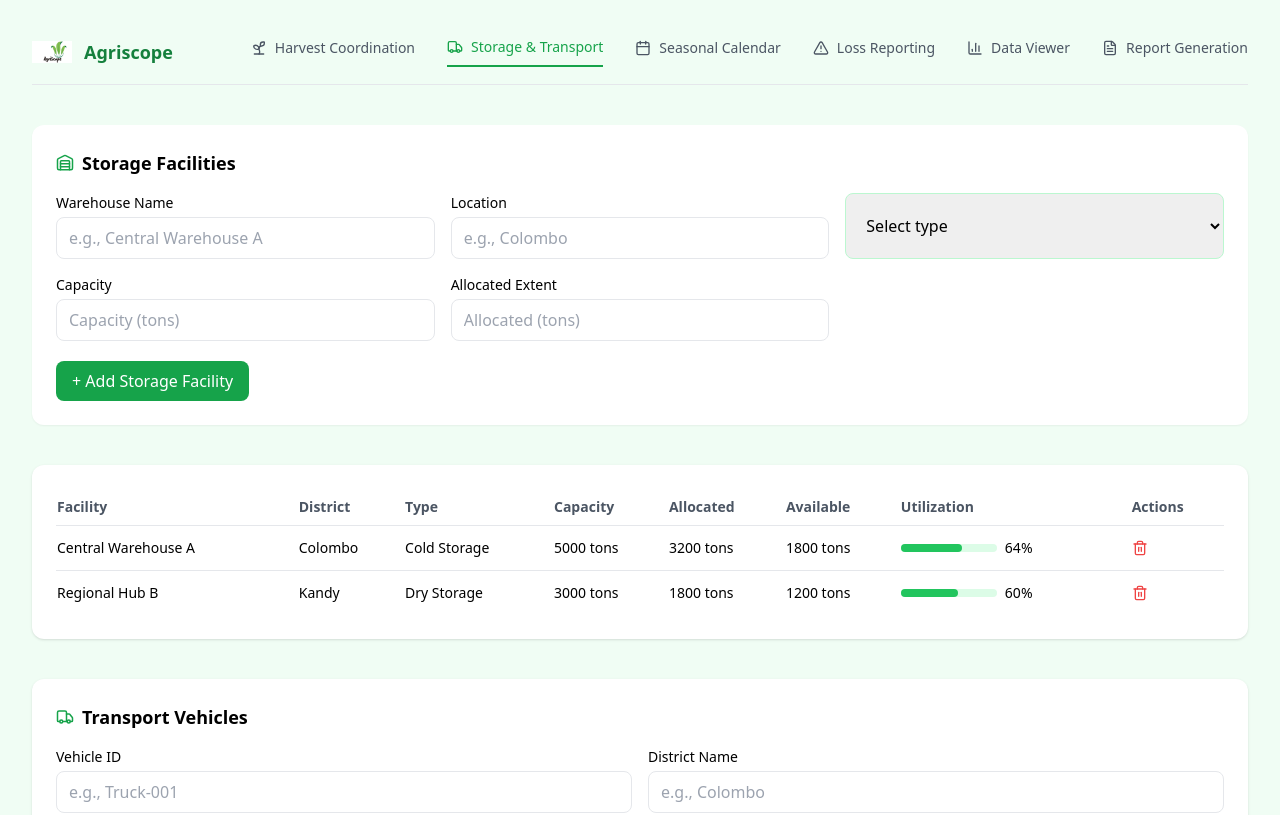
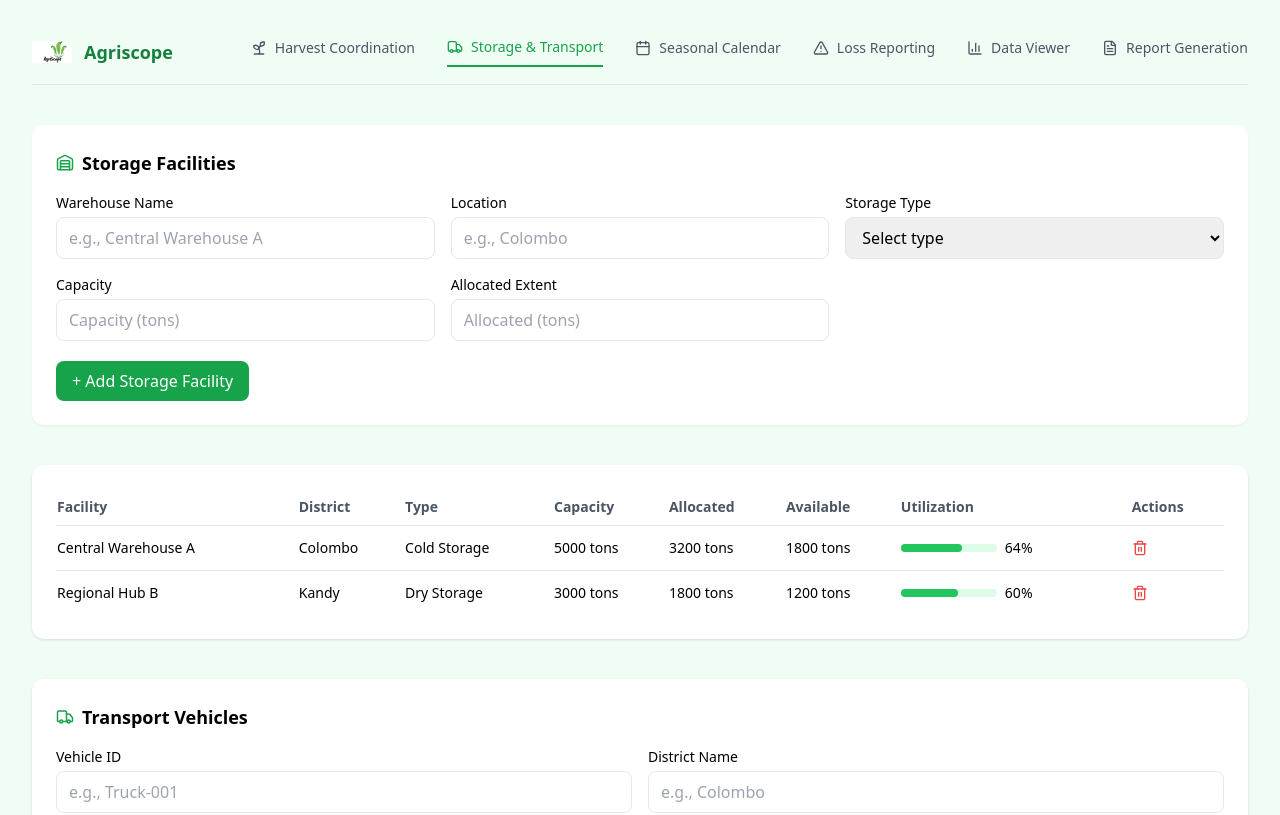
Before and after one commit to isuri54/agriscope, a React (Create React App) app in the folder frontend/: page /storage in a window 1280 px wide. Shown: the top 815 px of the page. Built offline with nearby package versions, Linux system fonts and the light colour scheme.

Commit message:
Update frontend

```diff
--- a/frontend/src/components/HarvestCoordination.jsx
+++ b/frontend/src/components/HarvestCoordination.jsx
@@ -39,8 +39,8 @@ export default function HarvestCoordination() {
                 <NavItem icon={<Sprout size={16} />} label="Harvest Coordination" to="/harvest" active />
                 <NavItem icon={<Truck size={16} />} label="Storage & Transport" to="/storage" />
                 <NavItem icon={<Calendar size={16} />} label="Seasonal Calendar" to="/seasonalcalendar"/>
-                <NavItem icon={<AlertTriangle size={16} />} label="Loss Reporting" />
-                <NavItem icon={<BarChart3 size={16} />} label="Data Viewer" />
+                <NavItem icon={<AlertTriangle size={16} />} label="Loss Reporting" to="/lossreporting" />
+                <NavItem icon={<BarChart3 size={16} />} label="Data Viewer" to="/dataviewer" />
                 <NavItem icon={<FileText size={16} />} label="Report Generation" />
             </div>
         </div>
--- a/frontend/src/components/SeasonalCalendar.jsx
+++ b/frontend/src/components/SeasonalCalendar.jsx
@@ -33,8 +33,8 @@ export default function SeasonalCalendar() {
           <NavItem icon={<Sprout size={16} />} label="Harvest Coordination" to="/harvest" />
           <NavItem icon={<Truck size={16} />} label="Storage & Transport" to="/storage" />
           <NavItem icon={<Calendar size={16} />} label="Seasonal Calendar" to="/seasonalcalendar" active />
-          <NavItem icon={<AlertTriangle size={16} />} label="Loss Reporting" to="/loss-reporting" />
-          <NavItem icon={<BarChart3 size={16} />} label="Data Viewer" to="/data-viewer" />
+          <NavItem icon={<AlertTriangle size={16} />} label="Loss Reporting" to="/lossreporting" />
+          <NavItem icon={<BarChart3 size={16} />} label="Data Viewer" to="/dataviewer" />
           <NavItem icon={<FileText size={16} />} label="Report Generation" to="/report-generation" />
         </div>
       </div>
@@ -48,12 +48,7 @@ export default function SeasonalCalendar() {
 
         <div className="grid grid-cols-1 md:grid-cols-3 gap-4">
           <Input label="Date" type="date" />
-          <Input label="Event Type" as="select">
-            <option>Select type</option>
-            <option>Weather</option>
-            <option>Pest</option>
-            <option>Disease</option>
-          </Input>
+          <Select label="Event Type" options={["Weather", "Pest", "Disease", "Other"]}/>
           <Input label="District" placeholder="Affected district" />
           <Input label="Impact Level" as="select">
             <option>Select impact</option>
@@ -145,3 +140,17 @@ function Input({ label, type = "text", placeholder }) {
     </div>
   );
 }
+
+function Select({ label, options }) {
+  return (
+    <div>
+      <label className="block text-sm font-medium mb-1">{label}</label>
+      <select className="w-full border rounded-lg px-3 py-2 focus:outline-none focus:ring-2 focus:ring-green-500">
+        <option>Select type</option>
+        {options.map((opt) => (
+          <option key={opt}>{opt}</option>
+        ))}
+      </select>
+    </div>
+  );
+}
--- a/frontend/src/components/StorageTransport.jsx
+++ b/frontend/src/components/StorageTransport.jsx
@@ -46,8 +46,8 @@ export default function StorageTransport() {
                 <NavItem icon={<Sprout size={16} />} label="Harvest Coordination" to="/harvest" />
                 <NavItem icon={<Truck size={16} />} label="Storage & Transport" to="/storage" active />
                 <NavItem icon={<Calendar size={16} />} label="Seasonal Calendar" to="/seasonalcalendar"/>
-                <NavItem icon={<AlertTriangle size={16} />} label="Loss Reporting" />
-                <NavItem icon={<BarChart3 size={16} />} label="Data Viewer" />
+                <NavItem icon={<AlertTriangle size={16} />} label="Loss Reporting" to="/lossreporting" />
+                <NavItem icon={<BarChart3 size={16} />} label="Data Viewer" to="/dataviewer"/>
                 <NavItem icon={<FileText size={16} />} label="Report Generation" />
             </div>
         </div>
@@ -62,11 +62,7 @@ export default function StorageTransport() {
         <div className="grid grid-cols-1 md:grid-cols-3 gap-4 mb-4">
           <Input label="Warehouse Name" placeholder="e.g., Central Warehouse A" />
           <Input label="Location" placeholder="e.g., Colombo" />
-          <select className="input">
-            <option>Select type</option>
-            <option>Cold Storage</option>
-            <option>Dry Storage</option>
-          </select>
+          <Select label="Storage Type" options={["Dry Storage", "Cold Storage"]}/>
           <Input label="Capacity" type="number" placeholder="Capacity (tons)" />
           <Input label="Allocated Extent" type="number" placeholder="Allocated (tons)" />
         </div>
@@ -201,3 +197,17 @@ function Input({ label, type = "text", placeholder }) {
     </div>
   );
 }
+
+function Select({ label, options }) {
+  return (
+    <div>
+      <label className="block text-sm font-medium mb-1">{label}</label>
+      <select className="w-full border rounded-lg px-3 py-2 focus:outline-none focus:ring-2 focus:ring-green-500">
+        <option>Select type</option>
+        {options.map((opt) => (
+          <option key={opt}>{opt}</option>
+        ))}
+      </select>
+    </div>
+  );
+}
```
